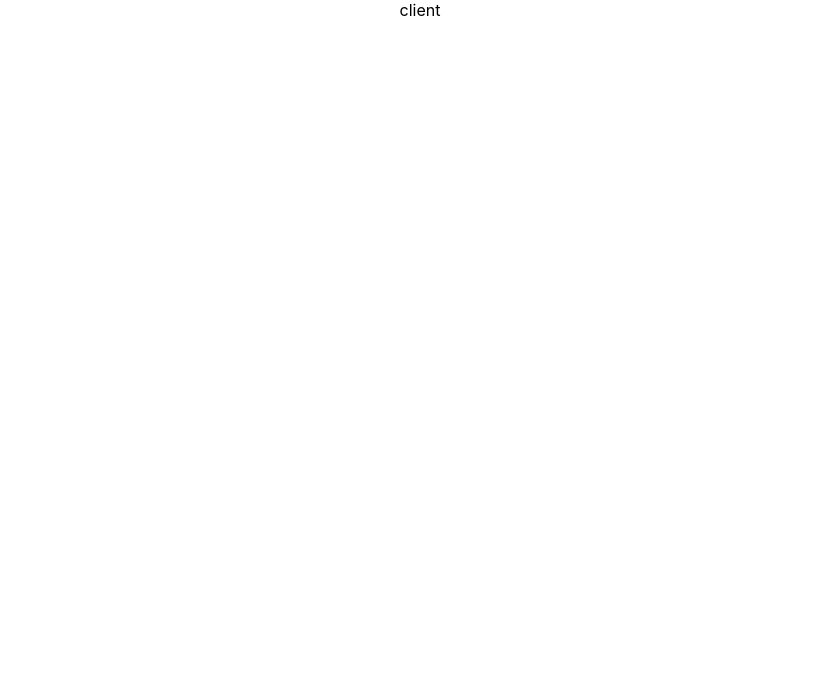
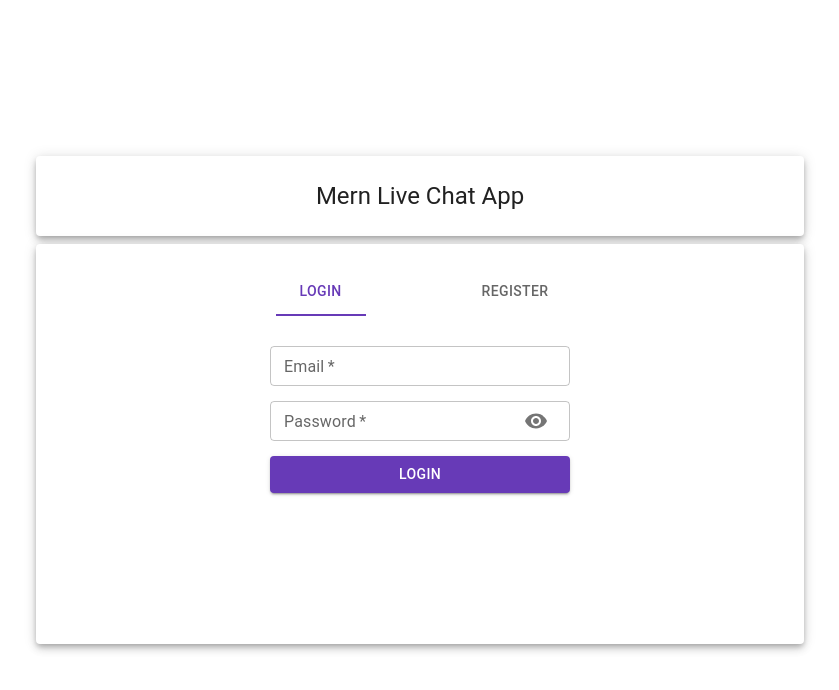
Before and after one commit to aungkaungkhant-nssh/Mern-Live-Chat-App, a React (Create React App) app in the folder client/: page / in a window 1280 px wide. Shown: the top 690 px of the page, without its empty margins (220-1059 px from the left). Built offline with nearby package versions, Linux system fonts and the light colour scheme.

Commit message:
login-and-register-design

```diff
--- a/client/package.json
+++ b/client/package.json
@@ -5,12 +5,15 @@
   "dependencies": {
     "@emotion/react": "^11.10.4",
     "@emotion/styled": "^11.10.4",
+    "@mui/icons-material": "^5.10.6",
+    "@mui/lab": "^5.0.0-alpha.101",
     "@mui/material": "^5.10.7",
     "@testing-library/jest-dom": "^5.16.5",
     "@testing-library/react": "^13.4.0",
     "@testing-library/user-event": "^13.5.0",
     "react": "^18.2.0",
     "react-dom": "^18.2.0",
+    "react-router-dom": "^6.4.1",
     "react-scripts": "5.0.1",
     "web-vitals": "^2.1.4"
   },
--- a/client/public/index.html
+++ b/client/public/index.html
@@ -24,7 +24,7 @@
       work correctly both with client-side routing and a non-root public URL.
       Learn how to configure a non-root public URL by running `npm run build`.
     -->
-    <title>React App</title>
+    <title>Mern Live Chat</title>
   </head>
   <body>
     <noscript>You need to enable JavaScript to run this app.</noscript>
--- a/client/src/App.js
+++ b/client/src/App.js
@@ -1,11 +1,23 @@
-import logo from './logo.svg';
-import './App.css';
 
+import MainRouter from './routes/MainRouter';
+import {colors, createTheme, ThemeProvider} from '@mui/material'
+
+
+const theme = createTheme({
+  palette:{
+    primary:{
+      main:colors.teal[500]
+    },
+    secondary:{
+      main:colors.deepPurple[500]
+    }
+  }
+})
 function App() {
   return (
-    <div className="App">
-      client
-    </div>
+    <ThemeProvider theme={theme}>
+      <MainRouter />
+    </ThemeProvider>
   );
 }
 
--- /dev/null
+++ b/client/src/components/Auth/Login.jsx
@@ -0,0 +1,30 @@
+import React,{useState} from 'react'
+import  {Box, Divider,Button, Stack, TextField, Typography} from '@mui/material'
+import PasswordField from '../../util/PasswordField';
+function Login() {
+  const [showPassword,setShowPassword] =useState(false);
+  const [password,setPassword] = useState("");
+  const [email,setEmail] = useState("");
+  const userLogin = (e)=>{
+    e.preventDefault();
+    console.log(email , password)
+  }
+  return (
+    <Stack  sx={{marginTop:".4rem"}}>
+        <Box sx={{width:"100%"}} display="flex" justifyContent="center" alignItems="center"
+        width="100%">
+            <form onSubmit={userLogin}>
+                <Typography component="div" sx={{marginBottom:"15px"}}>
+                         <TextField required type="email" value={email} onChange={(e)=>setEmail(e.target.value)} color="secondary" size='small' label="Email" sx={{width:"300px"}}/>
+                </Typography>
+                <Typography component="div" sx={{marginBottom:"15px"}}>
+                <PasswordField showPassword={showPassword} setShowPassword={setShowPassword} password={password} setPassword={setPassword} />
+                </Typography >
+                <Button type="submit" variant="contained" color="secondary" sx={{width:"300px"}}>Login</Button>
+            </form>
+        </Box>
+    </Stack>
+  )
+}
+
+export default Login
--- /dev/null
+++ b/client/src/components/Auth/Register.jsx
@@ -0,0 +1,36 @@
+import React,{useState} from 'react'
+import  {Box, Divider,Button, Stack, TextField, Typography,InputAdornment,IconButton} from '@mui/material'
+import PasswordField from '../../util/PasswordField';
+function Register() {
+  const [showPassword,setShowPassword] =useState(false);
+  const [password,setPassword] = useState("");
+  const [name,setName] = useState("");
+  const [email,setEmail] = useState("");
+
+  const userRegister = (e)=>{
+    e.preventDefault();
+    console.log(name , email , password)
+  }
+  return (
+    <Stack sx={{marginTop:".4rem"}}>
+      <Box sx={{width:"100%"}} display="flex" justifyContent="center" alignItems="center"
+      width="100%">
+          <form onSubmit={userRegister}>
+              <Typography component="div" sx={{marginBottom:"15px"}}>
+                      <TextField required value={name} onChange={(e)=>setName(e.target.value)} color="secondary" size='small' label="Name" fullWidth/>
+              </Typography>
+              <Typography component="div" sx={{marginBottom:"15px"}}>
+                      <TextField required type="email" value={email} onChange={(e)=>setEmail(e.target.value)} color="secondary" size='small' label="Email" fullWidth/>
+              </Typography>
+             <Typography component="div" sx={{marginBottom:"15px"}}>
+                    <PasswordField showPassword={showPassword} setShowPassword={setShowPassword} password={password} setPassword={setPassword} />
+             </Typography>
+              <Divider />
+              <Button type="submit" variant="contained" color="secondary" sx={{width:"300px"}}>Register</Button>
+          </form>
+      </Box>
+    </Stack>
+  )
+}
+
+export default Register
--- /dev/null
+++ b/client/src/pages/Auth.jsx
@@ -0,0 +1,39 @@
+import { Stack, Typography,Box ,Paper, Divider, Tab} from '@mui/material'
+import {TabContext,TabList,TabPanel} from '@mui/lab'
+import React,{useState} from 'react'
+import Login from '../components/Auth/Login';
+import Register from '../components/Auth/Register';
+
+
+const Auth = () => {
+  const [component,setComponent] = useState("login");
+  return (
+    <Stack display="flex" justifyContent="center" alignItems="center"
+    minHeight="100vh" width="100%">
+        <Paper elevation={5} sx={{width:{xs:"90%",lg:"60%"}}}>
+            <Box p={3}>
+                <Typography variant='h5' align="center">Mern Live Chat App</Typography>
+            </Box>
+        </Paper>
+        <Divider sx={{ borderBottomWidth: 8}} />
+        <Paper  elevation={5} sx={{width:{xs:"90%",lg:"60%"},height:"400px"}}>
+            <Box p={3}>
+                <TabContext value={component}>
+                    <TabList textColor="secondary" indicatorColor='secondary' centered onChange={(e,newValue)=>setComponent(newValue)}>
+                        <Tab sx={{marginRight:"100px"}} value="login" label="Login"/>
+                        <Tab value="register" label="Register"/>
+                    </TabList>
+                    <TabPanel value="login">
+                        <Login />
+                    </TabPanel>
+                    <TabPanel value="register">
+                        <Register />
+                    </TabPanel>
+                </TabContext>
+            </Box>
+        </Paper>
+    </Stack>
+  )
+}
+
+export default Auth
--- /dev/null
+++ b/client/src/routes/MainRouter.jsx
@@ -0,0 +1,13 @@
+import React from 'react'
+import { Route, Routes } from 'react-router-dom'
+import Auth from '../pages/Auth'
+
+function MainRouter() {
+  return (
+    <Routes>
+        <Route path='/' element={<Auth />}></Route>
+    </Routes>
+  )
+}
+
+export default MainRouter
--- /dev/null
+++ b/client/src/util/PasswordField.js
@@ -0,0 +1,20 @@
+import { forwardRef } from "react";
+import  {TextField, InputAdornment,IconButton} from '@mui/material'
+import {Visibility,VisibilityOff} from '@mui/icons-material';
+const PasswordField =forwardRef((props,ref)=>(
+    <TextField required color="secondary" type={props.showPassword ? "text" :"password"} size="small" fullWidth label="Password"
+    value={props.password}
+    onChange={(e)=>props.setPassword(e.target.value)}
+    InputProps={{
+      endAdornment: <InputAdornment position='end'>
+        <IconButton
+          onClick={()=>props.setShowPassword(!props.showPassword)}
+        >
+            {props.showPassword ? <VisibilityOff /> :<Visibility />}
+        </IconButton>
+      </InputAdornment>
+    }}
+  />
+))
+
+export default PasswordField
```
Also changed, not shown: client/src/index.js (+3 -6 lines), 1 other file (tests, documents, lock files or other folders).
